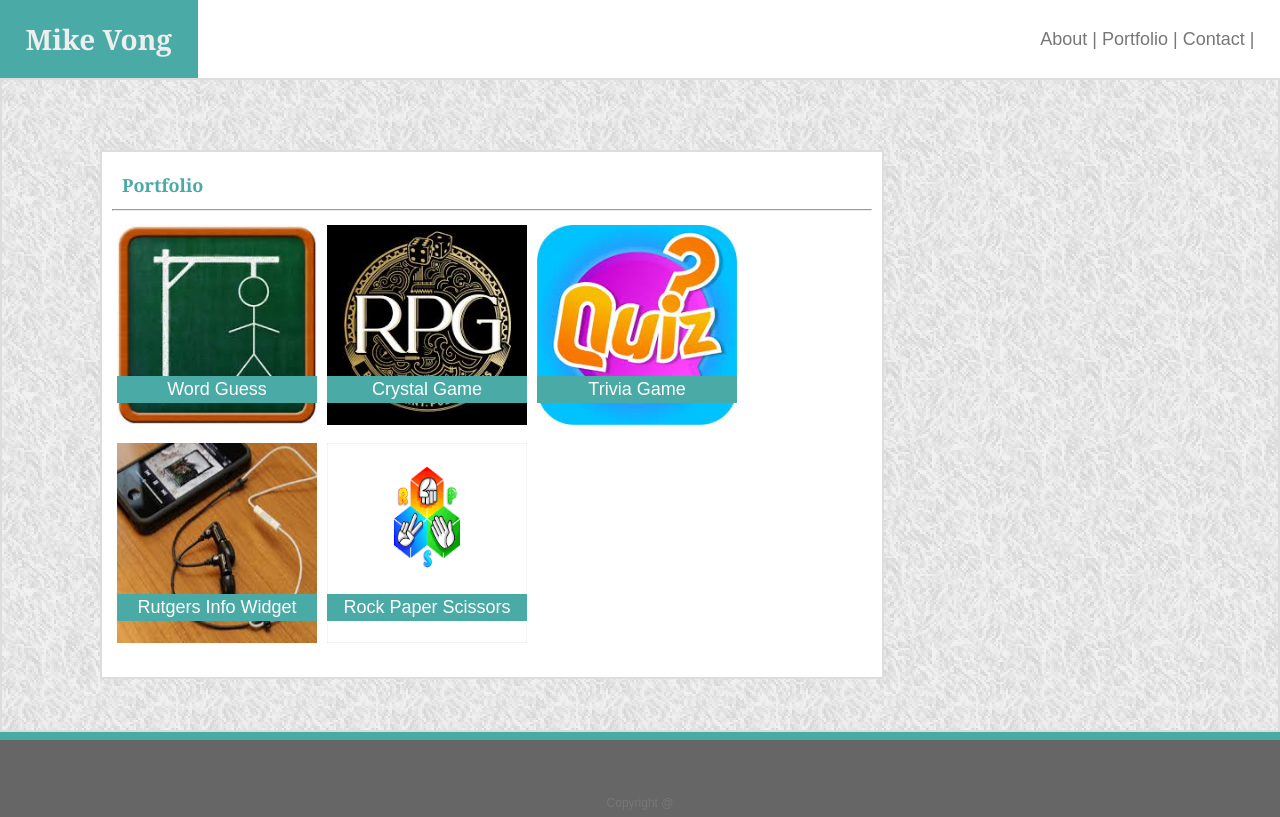
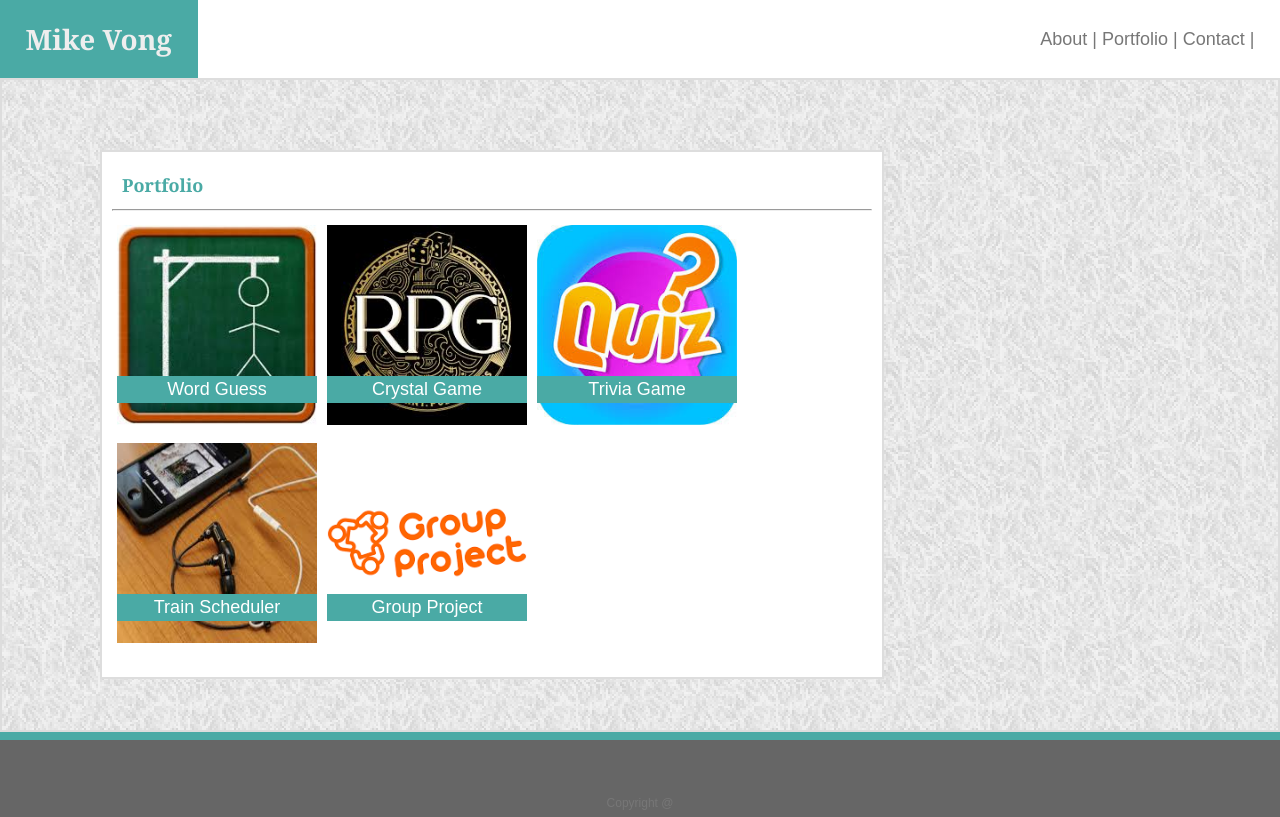
Before and after one commit to MikeVong/Responsive-Portfolio, a plain HTML site: page portfolio.html in a window 1280 px wide. Drawn offline with Linux system fonts and the light colour scheme.

Commit message:
added links to projects

```diff
--- a/portfolio.html
+++ b/portfolio.html
@@ -58,21 +58,22 @@
           <tr>
             <th>
               <div class="gallery">
-                <a target="_blank" href="assets/images/rutgers.jpg">
-                    <h3>Rutgers Info Widget</h3>
+                <a target="_blank" href="https://mikevong.github.io/Firebase/">
+                    <h3>Train Scheduler</h3>
                     <img src="assets/images/rutgers.jpg" alt="rutgers" width="100" height="100">
                 </a>
               </div>
             </th>
             <th>
               <div class="gallery">
-                <a target="_blank" href="rps.html">
-                  <h3>Rock Paper Scissors</h3>
-                  <img src="assets/images/rock.png" alt="rock" width="100" height="100">
+                <a target="_blank" href="https://mikevong.github.io/Project-1/">
+                  <h3>Group Project</h3>
+                  <img src="assets/images/gproject.png" alt="rock" width="100" height="100">
                 </a>
               </div>
             </th>
           </tr>
+
         </table>
     </section>
 </div>
```
Also changed, not shown: assets/images/gproject.png (added).
